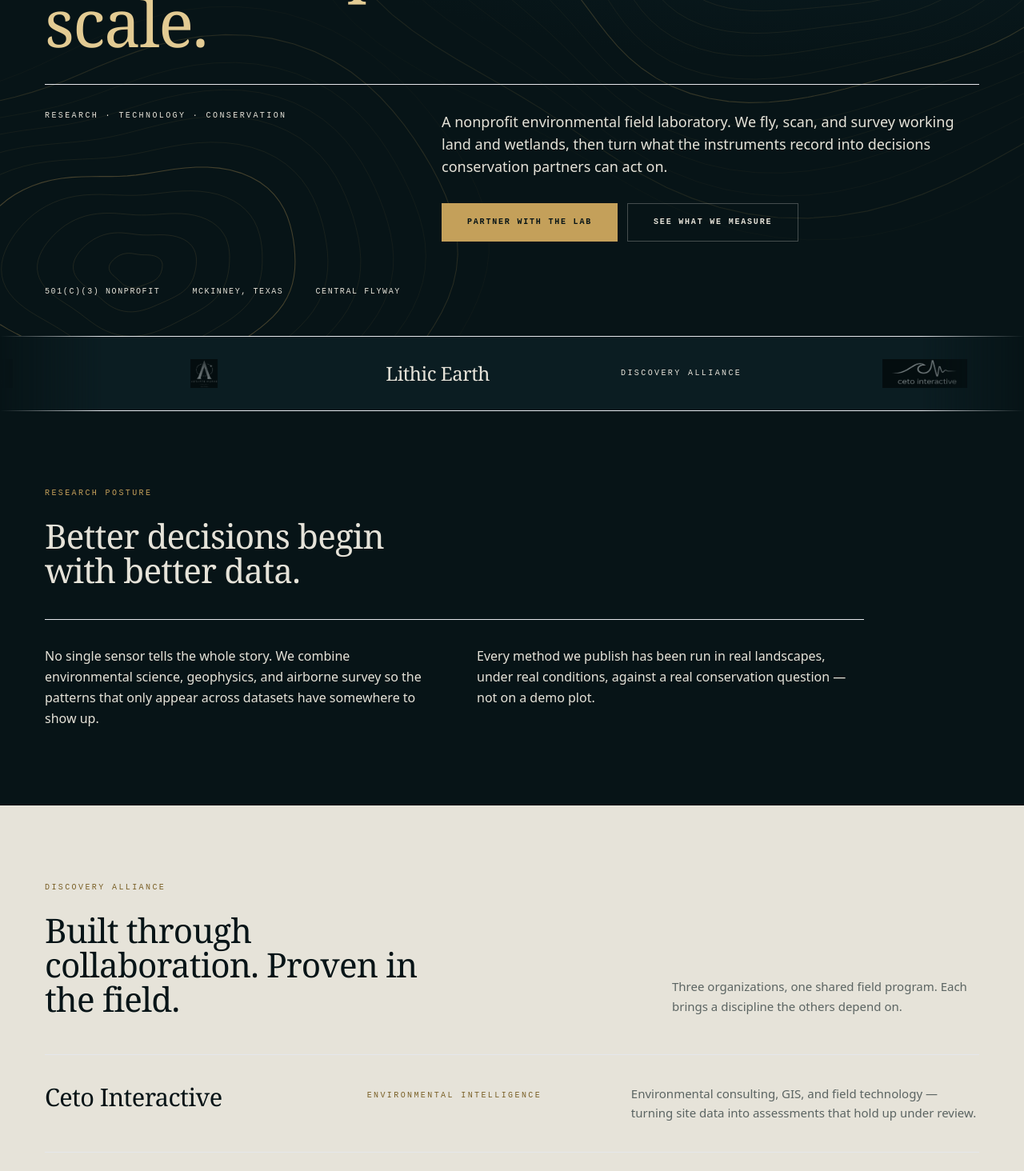
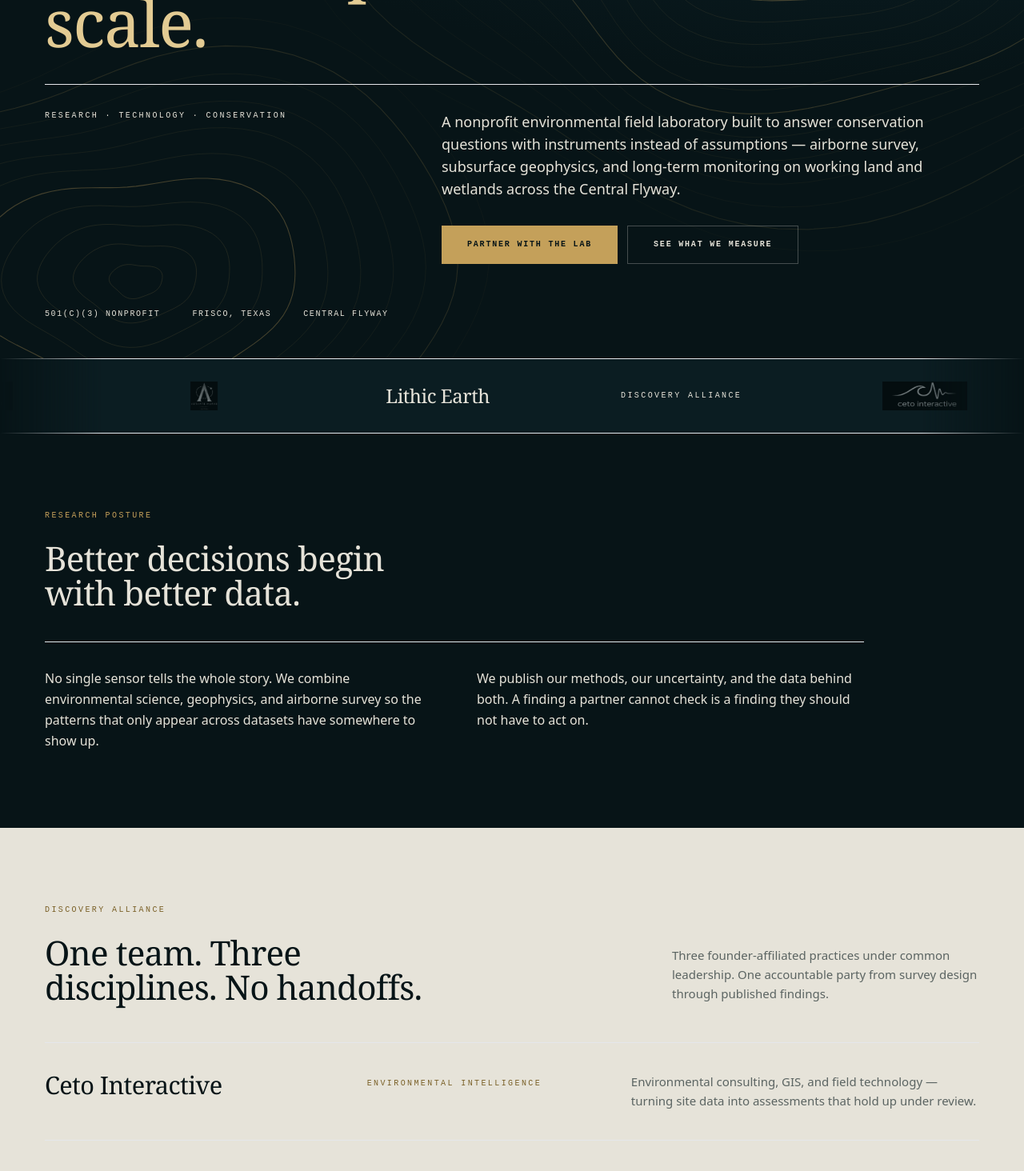
Before and after one commit to DJmorgan4/The-Blue-Duck-Foundation, a Next.js app: page /discovery-lab in a window 1280 px wide. Shown: the part 395-1859 px from the top of the page at 80% size. Built offline with nearby package versions, Linux system fonts and the light colour scheme.

Commit message:
Discovery Lab: accurate capability framing, disclose founder affiliation

```diff
--- a/src/pages/discovery-lab.tsx
+++ b/src/pages/discovery-lab.tsx
@@ -226,10 +226,11 @@
 
                 <div>
                   <p className="text-[1.0625rem] leading-relaxed text-[var(--bone)]/80 sm:text-lg">
-                    A nonprofit environmental field laboratory. We fly, scan, and
-                    survey working land and wetlands, then turn what the
-                    instruments record into decisions conservation partners can
-                    act on.
+                    A nonprofit environmental field laboratory built to answer
+                    conservation questions with instruments instead of
+                    assumptions — airborne survey, subsurface geophysics, and
+                    long-term monitoring on working land and wetlands across the
+                    Central Flyway.
                   </p>
 
                   <div className="mt-8 flex flex-col gap-3 sm:flex-row">
@@ -244,7 +245,7 @@
               </div>
 
               <div className="mt-auto flex flex-wrap items-center gap-x-10 gap-y-2 pt-14">
-                {["501(c)(3) nonprofit", "McKinney, Texas", "Central Flyway"].map(
+                {["501(c)(3) nonprofit", "Frisco, Texas", "Central Flyway"].map(
                   (item) => (
                     <p key={item} className="dl-mono text-[var(--bone)]/30">
                       {item}
@@ -301,9 +302,9 @@
                   show up.
                 </p>
                 <p className="leading-relaxed">
-                  Every method we publish has been run in real landscapes, under
-                  real conditions, against a real conservation question — not on
-                  a demo plot.
+                  We publish our methods, our uncertainty, and the data behind
+                  both. A finding a partner cannot check is a finding they
+                  should not have to act on.
                 </p>
               </div>
             </div>
@@ -321,12 +322,13 @@
                     Discovery Alliance
                   </p>
                   <h2 className="dl-display mt-6 max-w-[20ch] text-[length:var(--t-h2)] leading-[1.02]">
-                    Built through collaboration. Proven in the field.
+                    One team. Three disciplines. No handoffs.
                   </h2>
                 </div>
                 <p className="max-w-sm text-[0.9375rem] leading-relaxed text-[var(--stone)]">
-                  Three organizations, one shared field program. Each brings a
-                  discipline the others depend on.
+                  Three founder-affiliated practices under common leadership.
+                  One accountable party from survey design through published
+                  findings.
                 </p>
               </div>
 
```
